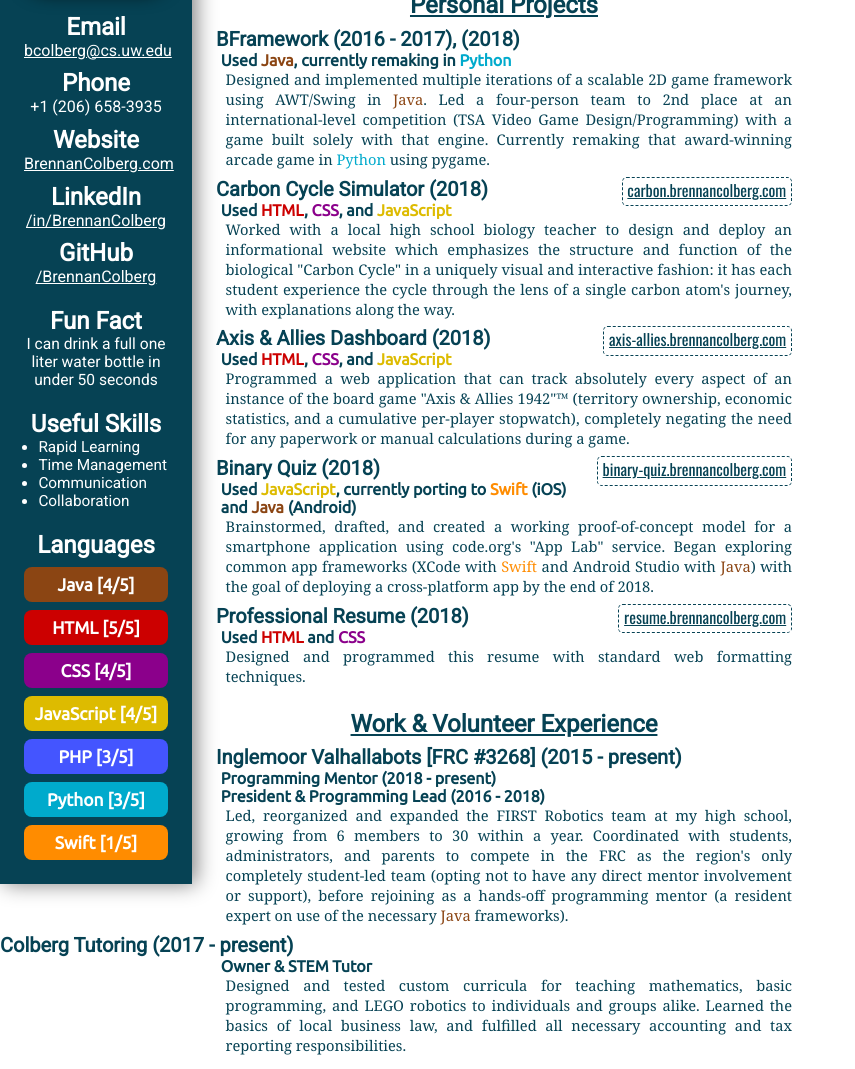
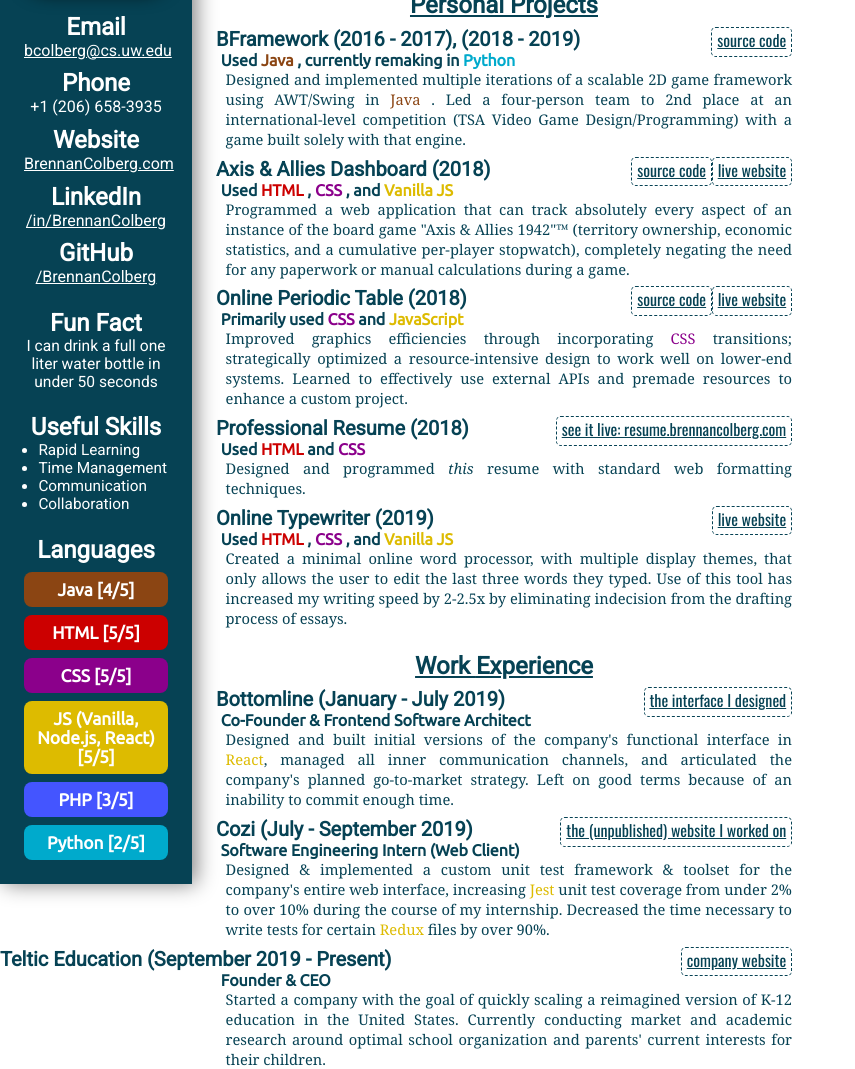
Before and after one commit to BrennanColberg/resume, a plain HTML site: page index.html in a window 1280 px wide. Shown: the part 172-1241 px from the top of the page, without its empty margins (0-855 px from the left). Drawn offline with nearby package versions, Linux system fonts and the light colour scheme.

Commit message:
update resume for fall 2019

```diff
--- a/index.css
+++ b/index.css
@@ -1,7 +1,6 @@
 /*** VIEW ON CHROME ON MACOS FOR PRINTING ***/
 /* google font imports */
-@import url('https://fonts.googleapis.com/css?family=Lato|Roboto|Space+Mono|Oswald|Ubuntu');
-
+@import url("https://fonts.googleapis.com/css?family=Lato|Roboto|Space+Mono|Oswald|Ubuntu");
 
 /***** SCAFFOLDING *****
 
@@ -35,9 +34,12 @@ body,
 	--side-leftness: 0in;
 	--spacing-amount: 0.25in;
 	--effective-top: calc(var(--banner-lowness) + var(--banner-height));
-	--effective-left: calc(var(--side-leftness) + var(--side-width) + var(--spacing-amount))
+	--effective-left: calc(
+		var(--side-leftness) + var(--side-width) + var(--spacing-amount)
+	);
+
+	--hidden-display: none;
 }
-
 
 /***** LAYOUT *****/
 
@@ -47,7 +49,7 @@ body,
 }
 
 .hidden {
-	display: none !important;
+	display: var(--hidden-display) !important;
 }
 
 body {
@@ -226,7 +228,6 @@ li {
 	font-size: 13pt;
 }
 
-
 /***** COLORS & SHADOWS *****/
 
 a {
--- a/index.html
+++ b/index.html
@@ -1,11 +1,12 @@
 <!DOCTYPE html>
 <html>
-
 	<head>
 		<title>Brennan Colberg | Resume</title>
-	<link href="index.css" rel="stylesheet">
+		<link href="index.css" rel="stylesheet" />
 		<script>
-		alert("For optimal formatting, please view (and/or print) this page from Google Chrome on macOS. Small variances in browser rendering code may lead to details of fonts and distances being skewed, if another system is used.");
+			alert(
+				"For optimal formatting, please view (and/or print) this page from Google Chrome on macOS. Small variances in browser rendering code may lead to details of fonts and distances being skewed, if another system is used."
+			);
 		</script>
 	</head>
 
@@ -18,13 +19,12 @@ to look; many of my personal projects are described but marked as "hidden" due
 to the space constraints of one page.
 
 If you want to see them, use the developer mode inspector on Safari or Chrome
-to delete the "display: hidden !important;" property within .hidden {...} in
-the site's CSS; then, they'll show up!
+to either delete the "--hidden-display" property or change its value to "initial."
+Formatting may be quite bad, however, as the website's designed for one page; be warned!
 
 -->
 
 	<body>
-
 		<header>
 			<div id="name">
 				<h1>Brennan Colberg</h1>
@@ -47,12 +47,16 @@ the site's CSS; then, they'll show up!
 			</section>
 			<section class="hidden">
 				<h2>Contact Card</h2>
-			<img id="qr" src="assets/qr.png" alt="qr code">
+				<img id="qr" src="assets/qr.png" alt="qr code" />
 			</section>
 			<section id="fact">
 				<h2>Fun Fact</h2>
-			<p class="hidden">I can eat a 1/3 pound burger in under 2 minutes while talking</p>
-			<p class="hidden">I can eat just about anything with chopsticks (except soup)</p>
+				<p class="hidden">
+					I can eat a 1/3 pound burger in under 2 minutes while talking
+				</p>
+				<p class="hidden">
+					I can eat just about anything with chopsticks (except soup)
+				</p>
 				<p>I can drink a full one liter water bottle in under 50 seconds</p>
 			</section>
 			<section id="skills">
@@ -67,82 +71,364 @@ the site's CSS; then, they'll show up!
 			</section>
 			<section id="languages">
 				<h2>Languages</h2>
-			<p class="java"><span>Java</span> [4/5]</p>
-			<p class="html"><span>HTML</span> [5/5]</p>
-			<p class="css"><span>CSS</span> [4/5]</p>
-			<p class="javascript"><span>JavaScript</span> [4/5]</p>
-			<p class="php"><span>PHP</span> [3/5]</p>
-			<p class="shell hidden"><span>Shell</span> [2/5]</p>
-			<p class="python"><span>Python</span> [3/5]</p>
-			<p class="swift"><span>Swift</span> [1/5]</p>
+				<p class="java">
+					<span>Java</span>
+					[4/5]
+				</p>
+				<p class="html">
+					<span>HTML</span>
+					[5/5]
+				</p>
+				<p class="css">
+					<span>CSS</span>
+					[5/5]
+				</p>
+				<p class="javascript">
+					<span>JS (Vanilla, Node.js, React)</span>
+					[5/5]
+				</p>
+				<p class="php">
+					<span>PHP</span>
+					[3/5]
+				</p>
+				<p class="shell hidden">
+					<span>Shell</span>
+					[4/5]
+				</p>
+				<p class="python">
+					<span>Python</span>
+					[2/5]
+				</p>
+				<p class="swift hidden">
+					<span>Swift</span>
+					[1/5]
+				</p>
 			</section>
 		</aside>
 
-	<img id="picture" src="assets/professional_profile_cropped.png" alt="profile">
+		<img
+			id="picture"
+			src="assets/professional_profile_cropped.png"
+			alt="profile"
+		/>
 
 		<main>
-
 			<section id="projects" class="info">
 				<h2>Personal Projects</h2>
 				<div id="bframework">
-				<h3>BFramework <span class="date">(2016 - 2017), (2018)</span></h3>
-				<h4>Used <span class="java">Java</span>, currently remaking in <span class="python">Python</span></h4>
-				<p>Designed and implemented multiple iterations of a scalable 2D game framework using AWT/Swing in <span class="java">Java</span>. Led a four-person team to 2nd place at an international-level competition (TSA Video Game Design/Programming) with a game built solely with that engine. Currently remaking that award-winning arcade game in <span class="python">Python</span> using pygame.</p>
+					<h3>
+						BFramework
+						<span class="date">(2016 - 2017), (2018 - 2019)</span>
+						<a href="https://github.com/BrennanColberg/bframework">
+							source code
+						</a>
+					</h3>
+					<h4>
+						Used
+						<span class="java">Java</span>
+						, currently remaking in
+						<span class="python">Python</span>
+					</h4>
+					<p>
+						Designed and implemented multiple iterations of a scalable 2D game
+						framework using AWT/Swing in
+						<span class="java">Java</span>
+						. Led a four-person team to 2nd place at an international-level
+						competition (TSA Video Game Design/Programming) with a game built
+						solely with that engine.
+					</p>
 				</div>
 				<div id="fmbq" class="hidden">
-				<h3>FMBQ Jump Lights <span class="date">(2018)</span> <a href="https://fmbq.brennancolberg.com">fmbq.brennancolberg.com</a></h3>
-				<h4>Used <span class="html">HTML</span>, <span class="css">CSS</span>, and <span class="javascript">JavaScript</span></h4>
-				<p>Worked with end users to design, test, and iterate a successfully deployed web application while matching a set of given technical specifications. Made it easier for Free Methodist Bible Quizzing teams from remote and lower-income areas to practice without need for a $150+ set of niche hardware by using a computer keyboard and this simple online website instead.</p>
+					<h3>
+						FMBQ Jump Lights
+						<span class="date">(2018)</span>
+						<a href="https://fmbq.brennancolberg.com">
+							live website
+						</a>
+						<a href="https://github.com/BrennanColberg/fmbq">
+							source code
+						</a>
+					</h3>
+					<h4>
+						Used
+						<span class="html">HTML</span>
+						,
+						<span class="css">CSS</span>
+						, and
+						<span class="javascript">JavaScript</span>
+					</h4>
+					<p>
+						Worked with end users to design, test, and iterate a successfully
+						deployed web application while matching a set of given technical
+						specifications. Made it easier for Free Methodist Bible Quizzing
+						teams from remote and lower-income areas to practice without need
+						for a $150+ set of niche hardware by using a computer keyboard and
+						this simple online website instead.
+					</p>
 				</div>
-			<div id="carbon">
-				<h3>Carbon Cycle Simulator <span class="date">(2018)</span> <a href="https://carbon.brennancolberg.com">carbon.brennancolberg.com</a></h3>
-				<h4>Used <span class="html">HTML</span>, <span class="css">CSS</span>, and <span class="javascript">JavaScript</span></h4>
-				<p>Worked with a local high school biology teacher to design and deploy an informational website which emphasizes the structure and function of the biological "Carbon Cycle" in a uniquely visual and interactive fashion: it has each student experience the cycle through the lens of a single carbon atom's journey, with explanations along the way.</p>
+				<div id="carbon" class="hidden">
+					<h3>
+						Carbon Cycle Simulator
+						<span class="date">(2018)</span>
+						<a href="https://carbon.brennancolberg.com">
+							live website
+						</a>
+						<a href="https://github.com/BrennanColberg/carbon">
+							source code
+						</a>
+					</h3>
+					<h4>
+						Used
+						<span class="html">HTML</span>
+						,
+						<span class="css">CSS</span>
+						, and
+						<span class="javascript">JavaScript</span>
+					</h4>
+					<p>
+						Worked with a local high school biology teacher to design and deploy
+						an informational website which emphasizes the structure and function
+						of the biological "Carbon Cycle" in a uniquely visual and
+						interactive fashion: it has each student experience the cycle
+						through the lens of a single carbon atom's journey, with
+						explanations along the way.
+					</p>
 				</div>
 				<div id="axis-allies">
-				<h3>Axis &amp; Allies Dashboard <span class="date">(2018)</span><a href="https://axis-allies.brennancolberg.com">axis-allies.brennancolberg.com</a></h3>
-				<h4>Used <span class="html">HTML</span>, <span class="css">CSS</span>, and <span class="javascript">JavaScript</span></h4>
-				<p>Programmed a web application that can track absolutely every aspect of an instance of the board game "Axis &amp; Allies 1942"&trade; (territory ownership, economic statistics, and a cumulative per-player stopwatch), completely negating the need for any paperwork or manual calculations during a game.</p>
+					<h3>
+						Axis &amp; Allies Dashboard
+						<span class="date">(2018)</span>
+						<a href="https://axis-allies.brennancolberg.com">
+							live website
+						</a>
+						<a href="https://github.com/BrennanColberg/axis-allies">
+							source code
+						</a>
+					</h3>
+					<h4>
+						Used
+						<span class="html">HTML</span>
+						,
+						<span class="css">CSS</span>
+						, and
+						<span class="javascript">Vanilla JS</span>
+					</h4>
+					<p>
+						Programmed a web application that can track absolutely every aspect
+						of an instance of the board game "Axis &amp; Allies 1942"&trade;
+						(territory ownership, economic statistics, and a cumulative
+						per-player stopwatch), completely negating the need for any
+						paperwork or manual calculations during a game.
+					</p>
 				</div>
-			<div id="periodic-table" class="hidden">
-				<h3>Online Periodic Table (2018) <a href="https://periodic-table.brennancolberg.com">periodic-table.brennancolberg.com</a></h3>
-				<h4>Primarily used <span class="css">CSS</span> and <span class="javascript">JavaScript</span></h4>
-				<p>Improved graphics efficiencies through incorporating CSS transitions; strategically optimized a resource-intensive design to work well on lower-end systems. Learned to effectively use external APIs and premade resources to enhance a custom project.</p>
+				<div id="periodic-table">
+					<h3>
+						Online Periodic Table (2018)
+						<a href="https://periodic-table.brennancolberg.com">
+							live website
+						</a>
+						<a href="https://github.com/BrennanColberg/periodic-table">
+							source code
+						</a>
+					</h3>
+					</h3>
+					<h4>
+						Primarily used
+						<span class="css">CSS</span>
+						and
+						<span class="javascript">JavaScript</span>
+					</h4>
+					<p>
+						Improved graphics efficiencies through incorporating <span class="css">CSS</span>
+						transitions; strategically optimized a resource-intensive design to
+						work well on lower-end systems. Learned to effectively use external
+						APIs and premade resources to enhance a custom project.
+					</p>
 				</div>
-			<div id="binary-quiz">
-				<h3>Binary Quiz (2018) <a href="https://binary-quiz.brennancolberg.com">binary-quiz.brennancolberg.com</a></h3>
-				<h4>Used <span class="javascript">JavaScript</span>, currently porting to <span class="swift">Swift</span> (iOS) and <span class="java">Java</span> (Android)</h4>
-				<p>Brainstormed, drafted, and created a working proof-of-concept model for a smartphone application using code.org's "App Lab" service. Began exploring common app frameworks (XCode with <span class="swift">Swift</span> and Android Studio with <span class="java">Java</span>) with the goal of deploying a cross-platform app by the end of 2018.</p>
+				<div id="binary-quiz" class="hidden">
+					<h3>
+						Binary Quiz (2018)
+						<a href="https://binary-quiz.brennancolberg.com">
+							live website
+						</a>
+					</h3>
+					<h4>
+						Used
+						<span class="javascript">JavaScript</span>
+						, currently porting to
+						<span class="swift">Swift</span>
+						(iOS) and
+						<span class="java">Java</span>
+						(Android)
+					</h4>
+					<p>
+						Brainstormed, drafted, and created a working proof-of-concept model
+						for a smartphone application using code.org's "App Lab" service.
+						Began exploring common app frameworks (XCode with
+						<span class="swift">Swift</span>
+						and Android Studio with
+						<span class="java">Java</span>
+						) with the goal of deploying a cross-platform app by the end of
+						2018.
+					</p>
 				</div>
 				<div id="grammar" class="hidden">
-				<h3>Backus-Naur Sentence Generator <span class="date">(2018)</span> <a href="http://grammar.brennancolberg.com">grammar.brennancolberg.com</a></h3>
-				<h4>Used <span class="php">PHP</span> and <span class="javascript">JavaScript</span></h4>
-				<p>Cooperated with multiple team members to separately design and implement different parts of a complex project. Implemented the backend of a basic Backus-Naur Form (BNF) machine grammar parser, within a tight timeframe.</p>
+					<h3>
+						Backus-Naur Sentence Generator
+						<span class="date">(2018)</span>
+						<a href="https://grammar.brennancolberg.com">
+							live website
+						</a>
+						<a href="https://github.com/BrennanColberg/grammar">
+							source code
+						</a>
+					</h3>
+					<h4>
+						Used
+						<span class="php">PHP</span>
+						and
+						<span class="javascript">JavaScript</span>
+					</h4>
+					<p>
+						Cooperated with multiple team members to separately design and
+						implement different parts of a complex project. Implemented the
+						backend of a basic Backus-Naur Form (BNF) machine grammar parser,
+						within a tight timeframe.
+					</p>
 				</div>
 				<div id="resume">
-				<h3>Professional Resume <span class="date">(2018)</span> <a href="https://resume.brennancolberg.com">resume.brennancolberg.com</a></h3>
-				<h4>Used <span class="html">HTML</span> and <span class="css">CSS</span></h4>
-				<p>Designed and programmed this resume with standard web formatting techniques.</p>
+					<h3>
+						Professional Resume
+						<span class="date">(2018)</span>
+						<a href="https://resume.brennancolberg.com">
+							see it live: resume.brennancolberg.com
+						</a>
+					</h3>
+					<h4>
+						Used
+						<span class="html">HTML</span>
+						and
+						<span class="css">CSS</span>
+					</h4>
+					<p>
+						Designed and programmed <em>this</em> resume with standard web formatting
+						techniques.
+					</p>
+				</div>
+				<div id="typewriter">
+					<h3>
+						Online Typewriter
+						<span class="date">(2019)</span>
+						<a href="https://typewriter.brennancolberg.com">
+							live website
+						</a>
+					</h3>
+					<h4>
+						Used
+						<span class="html">HTML</span>
+						,
+						<span class="css">CSS</span>
+						, and
+						<span class="javascript">Vanilla JS</span>
+					</h4>
+					<p>
+						Created a minimal online word processor, with multiple display
+						themes, that only allows the user to edit the last three words they
+						typed. Use of this tool has increased my writing speed by 2-2.5x by
+						eliminating indecision from the drafting process of essays.
+					</p>
 				</div>
 			</section>
 
 			<section id="experience" class="info">
-			<h2>Work &amp; Volunteer Experience</h2>
-			<div id="robotics">
-				<h3>Inglemoor Valhallabots [FRC #3268] <span class="date">(2015 - present)</span></h3>
-				<h4>Programming Mentor <span class="date">(2018 - present)</span></h4>
-				<h4>President &amp; Programming Lead <span class="date">(2016 - 2018)</span></h4>
-				<p>Led, reorganized and expanded the FIRST Robotics team at my high school, growing from 6 members to 30 within a year. Coordinated with students, administrators, and parents to compete in the FRC as the region's only completely student-led team (opting not to have any direct mentor involvement or support), before rejoining as a hands-off programming mentor (a resident expert on use of the necessary <span class="java">Java</span> frameworks).</p>
+				<h2>Work <span class="hidden">&amp; Volunteer </span>Experience</h2>
+				<div id="robotics" class="hidden">
+					<h3>
+						Inglemoor Valhallabots [FRC #3268]
+						<span class="date">(2015 - 2019)</span>
+						<a href="https://frc3268.github.io">team website</a>
+					</h3>
+					<h4>
+						Programming Mentor
+						<span class="date">(2018 - 2019)</span>
+					</h4>
+					<h4>
+						President &amp; Programming Lead
+						<span class="date">(2016 - 2018)</span>
+					</h4>
+					<p>
+						Led, reorganized and expanded the FIRST Robotics team at my high
+						school, growing from 6 members to 30 within a year. Coordinated with
+						students, administrators, and parents to compete in the FRC as the
+						region's only completely student-led team (opting not to have any
+						direct mentor involvement or support), before rejoining as a
+						hands-off programming mentor (a resident expert on use of the
+						necessary
+						<span class="java">Java</span>
+						frameworks).
+					</p>
 				</div>
-			<div id="tutoring">
-				<h3>Colberg Tutoring <span class="date">(2017 - present)</span></h3>
+				<div id="tutoring" class="hidden">
+					<h3>
+						Colberg Tutoring
+						<span class="date">(2017 - 2019)</span>
+						<a href="https://colbergtutoring.com">
+							company website
+						</a>
+					</h3>
 					<h4>Owner &amp; STEM Tutor</h4>
-				<p>Designed and tested custom curricula for teaching mathematics, basic programming, and LEGO robotics to individuals and groups alike. Learned the basics of local business law, and fulfilled all necessary accounting and tax reporting responsibilities.</p>
+					<p>
+						Designed and tested custom curricula for teaching mathematics, basic
+						programming, and LEGO robotics to individuals and groups alike.
+						Learned the basics of local business law, and fulfilled all
+						necessary accounting and tax reporting responsibilities.
+					</p>
+				</div>
+				<div id="bottomline">
+					<h3>Bottomline
+						<span class="date">(January - July 2019)</span>
+						<a href="https://bottomline.me/demo">the interface I designed</a>
+					</h3>
+					<h4>Co-Founder &amp; Frontend Software Architect</h4>
+					<p>Designed and built initial versions of the company's functional interface
+						in <span class="javascript">React</span>, managed all inner communication
+						channels, and articulated the company's planned go-to-market strategy.
+						Left on good terms because of an inability to commit enough time.
+					</p>
+				</div>
+				<div id="cozi">
+					<h3>
+						Cozi
+						<span class="date">(July - September 2019)</span>
+						<a href="https://cozi-rc.herokuapp.com">
+							the (unpublished) website I worked on
+						</a>
+					</h3>
+					<h4>Software Engineering Intern (Web Client)</h4>
+					<p>
+						Designed &amp; implemented a custom unit test framework &amp;
+						toolset for the company's entire web interface, increasing
+						<span class="javascript">Jest</span>
+						unit test coverage from under 2% to over 10% during the course of my
+						internship. Decreased the time necessary to write tests for certain
+						<span class="javascript">Redux</span>
+						files by over 90%.
+					</p>
+				</div>
+				<div id="teltic">
+					<h3>Teltic Education
+						<span class="date">(September 2019 - Present)</span>
+						<a href="https://teltic.education">company website</a>
+					</h3>
+					<h4>Founder &amp; CEO</h4>
+					<p>
+						Started a company with the goal of quickly scaling a reimagined version
+						of K-12 education in the United States. Currently conducting market and
+						academic research around optimal school organization and parents' current
+						interests for their children.
+					</p>
 				</div>
 			</section>
-
 		</main>
-
 	</body>
-
 </html>
```
Lines whose indentation alone changed are shown as unchanged.
